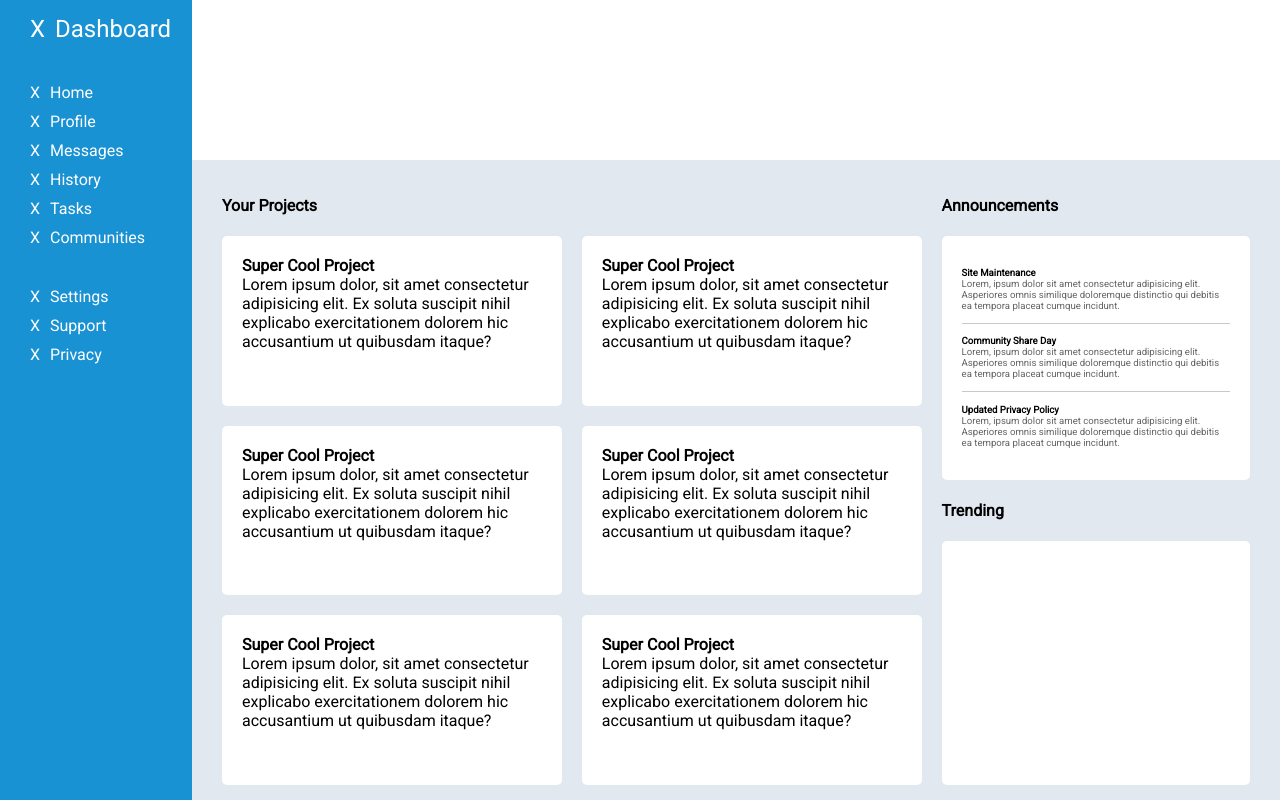
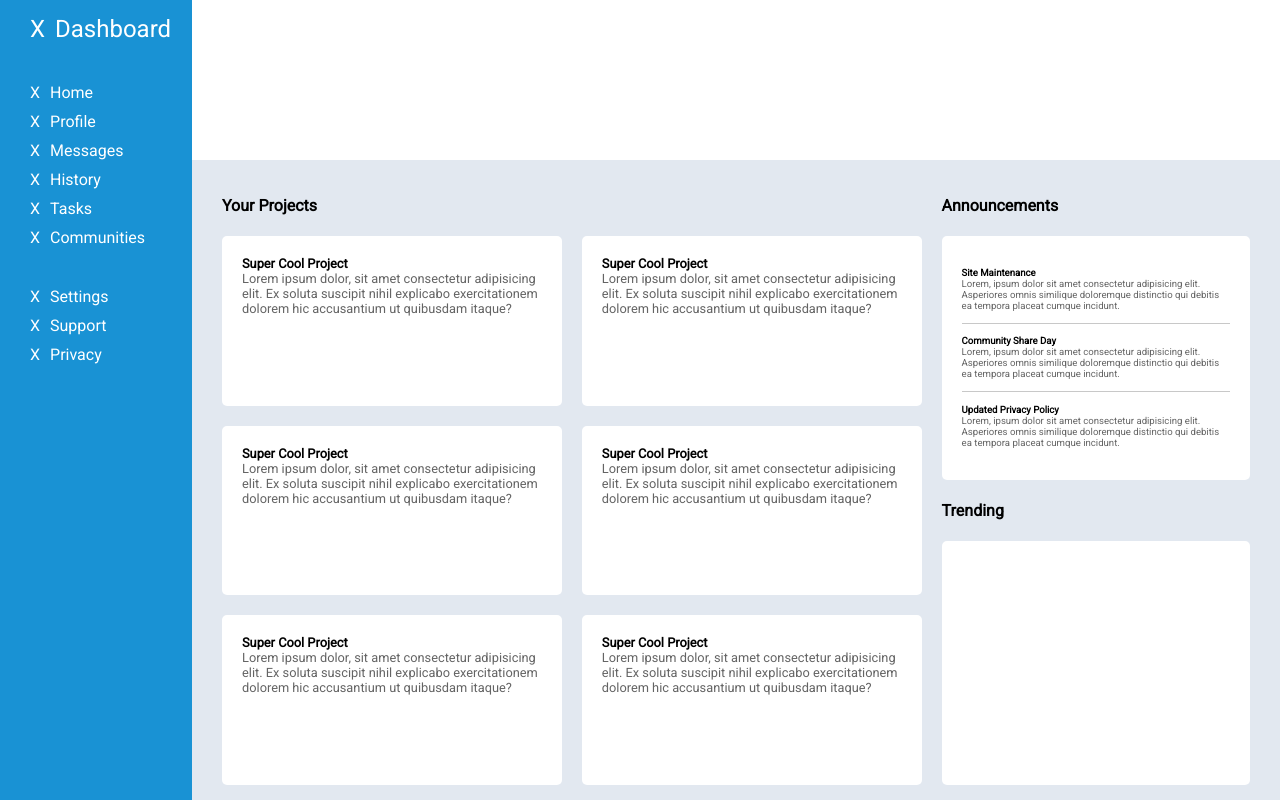
Before and after one commit to aidoskanapyanov/admin-dashboard-the-odin-project, a plain HTML site: page index.html in a window 1280 px wide. Drawn offline with Linux system fonts and the light colour scheme.

Commit message:
style: project text

```diff
--- a/style.css
+++ b/style.css
@@ -110,6 +110,12 @@ body {
     font-size: 0.6rem;
 }
 
-.sm-descr {
+.md-header,
+.md-descr {
+    font-size: 0.8rem;
+}
+
+.sm-descr,
+.md-descr {
     color: rgb(100, 100, 100);
 }
```
